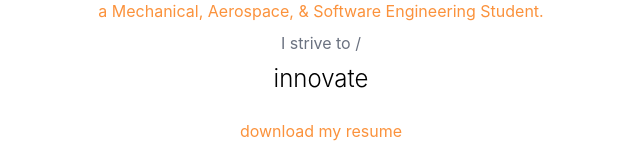
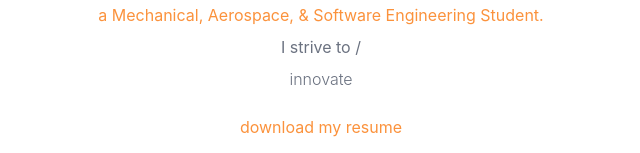
Before and after one commit to xchar08/newest-portfolio, a React (Create React App) app in the folder my-portfolio/: page / in a window 1280 px wide. Shown: the part 493-646 px from the top of the page, without its empty margins (319-959 px from the left). Built offline with nearby package versions, Linux system fonts and the light colour scheme.

Commit message:
changed home text

```diff
--- a/my-portfolio/src/Home.js
+++ b/my-portfolio/src/Home.js
@@ -34,7 +34,7 @@
             <div className="mt-2 text-gray-500"> {/* Adjust margin-top here */}
                 I strive to /
             </div>
-            <div className="mt-2 text-2xl font-light"> {/* Adjust margin-top here */}
+            <div className="mt-2 text-gray-500 font-light"> {/* Adjust margin-top here */}
                 {textArray[index]}
             </div>
             <div className="mt-6 text-orange-400"> {/* Adjust margin-top here */}
```
